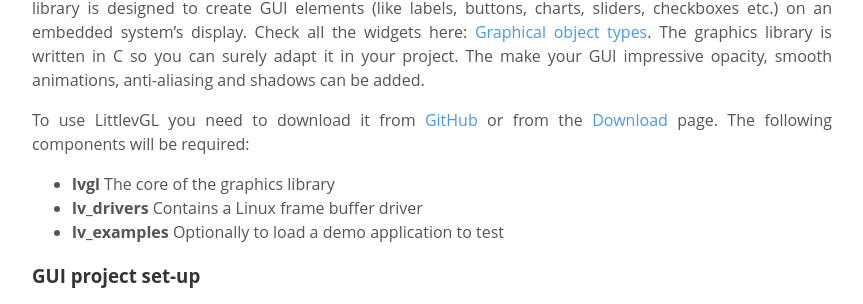
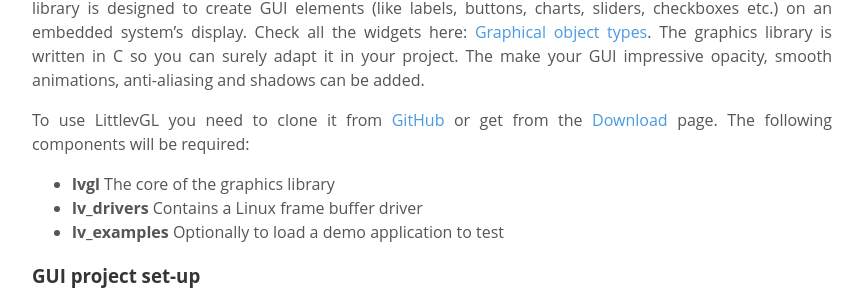
Before and after one commit to lvgl/blog, a Jekyll site: the page built from _posts/2018-01-03-linux_fb.md, in a window 1280 px wide and 900 px high, scrolled down 1659 px. Shown: the part 151-455 px from the top of the window, without its empty margins (208-1071 px from the left). Built offline with Jekyll 4.4.1, drawn with Linux system fonts in a browser that asks for light colours; some of the changed lines change nothing that is shown; some of the changed text lies outside the part shown.

Commit message:
Update 2018-01-03-linux_fb.md

```diff
--- a/_posts/2018-01-03-linux_fb.md
+++ b/_posts/2018-01-03-linux_fb.md
@@ -43,7 +43,7 @@
 ### Get LittlevGL to create embedded GUI
 Now you know how to change the pixels on your displays. But you still need something which creates GUI elements instead of random pixels.  Here comes the [Littlev Graphics Library](https://littlevgl.com) into the picture. This software library is designed to create GUI elements (like labels, buttons, charts, sliders, checkboxes etc.)  on an embedded system's display. Check all the widgets here: [Graphical object types](https://doc.littlevgl.com/#Object-types). The graphics library is written in C so you can surely adapt it in your project. The make your GUI impressive opacity, smooth animations, anti-aliasing and shadows can be added.
 
-To use LittlevGL you need to download it from [GitHub](https://github.com/littlevgl/) or from the [Download](/download) page.
+To use LittlevGL you need to clone it from [GitHub](https://github.com/littlevgl/) or get from the [Download](https://littlevgl.com/download) page.
 The following components will be required:
 * **lvgl** The core of the graphics library
 * **lv_drivers** Contains a Linux frame buffer driver
@@ -118,8 +118,8 @@
 ### Summary
 I hope you liked this tutorial and found it useful for your microprocessor-based embedded Linux projects. As you can see it's super easy is to create an embedded GUI with LittlevGL using only a plain Linux frame buffer.
 
-To learn more about the graphics library start to read the [Documentation](/porting) or check the [Embedded GUI building blocks](/object-types).
+To learn more about the graphics library start to read the [Documentation](https://doc.littlevgl.com/#Porting) or check the [Embedded GUI building blocks](https://doc.littlevgl.com/#Object-types).
 
-If you don't have a embedded hardware right now you can begin the GUI [development on PC](/pc-simulator).
+If you don't have a embedded hardware right now you can begin the GUI [development on PC](https://doc.littlevgl.com/#PC-simulator).
 
-If you have questions use [Write a message](#contact), use [GitHub issue tracker](https://github.com/littlevgl/lvgl/issues) or leave a comment below.
+If you have questions use [GitHub issue tracker](https://github.com/littlevgl/lvgl/issues).
```
